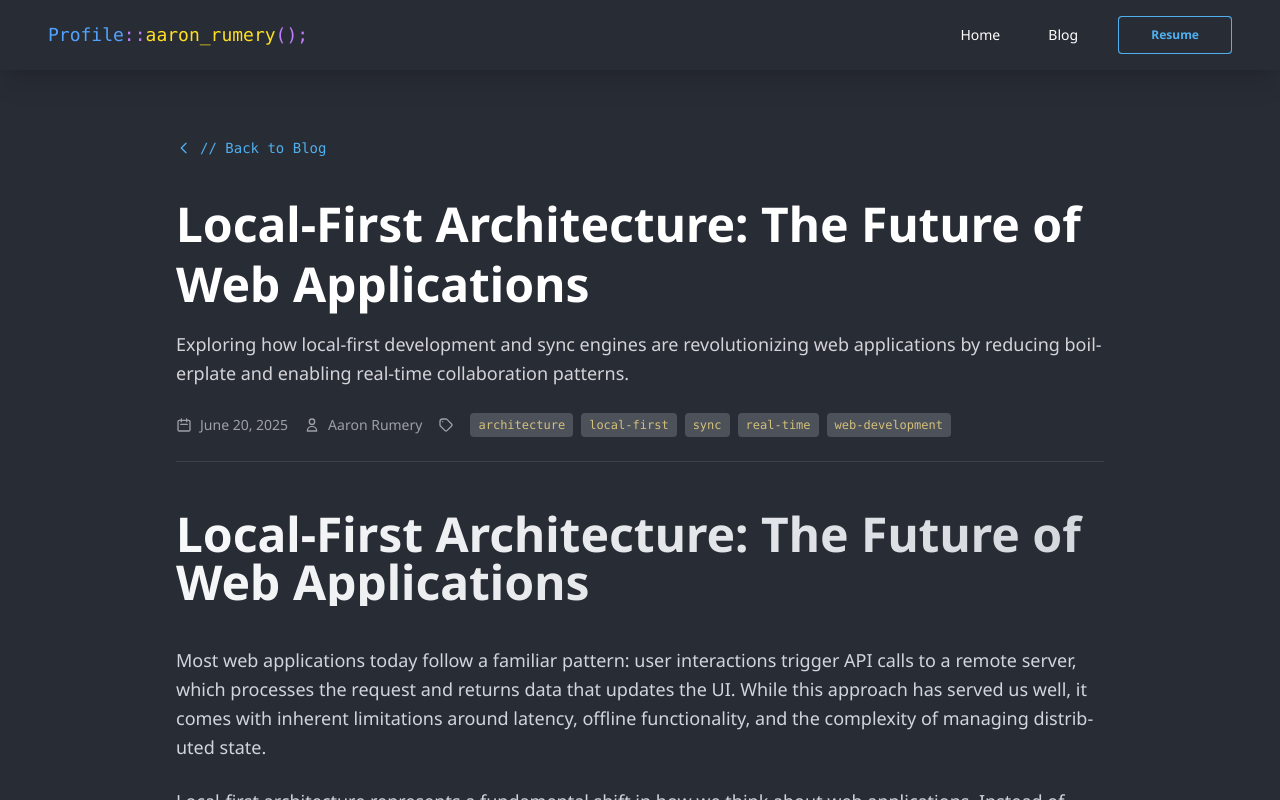
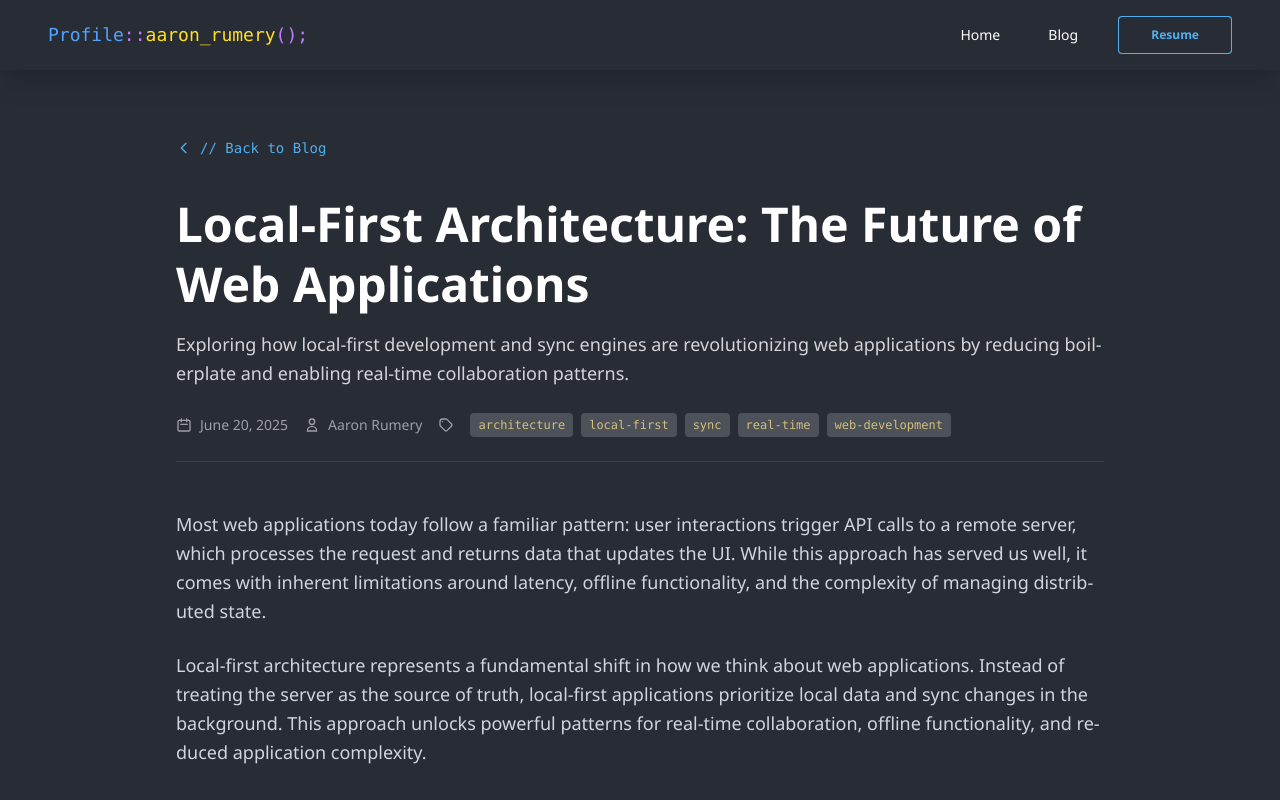
Before and after one commit to arumry/personal_website, an Astro site: page /blog/local-first-architecture in a window 1280 px wide. Built offline with nearby package versions, Linux system fonts and the light colour scheme; Astro itself is replaced by a stand-in of ours.

Commit message:
feat: title only in frontmatter

```diff
--- a/src/content/blog/local-first-architecture.md
+++ b/src/content/blog/local-first-architecture.md
@@ -6,8 +6,6 @@ tags: ["architecture", "local-first", "sync", "real-time", "web-development"]
 author: "Aaron Rumery"
 draft: false
 ---
-
-# Local-First Architecture: The Future of Web Applications
 
 Most web applications today follow a familiar pattern: user interactions trigger API calls to a remote server, which processes the request and returns data that updates the UI. While this approach has served us well, it comes with inherent limitations around latency, offline functionality, and the complexity of managing distributed state.
 
```
